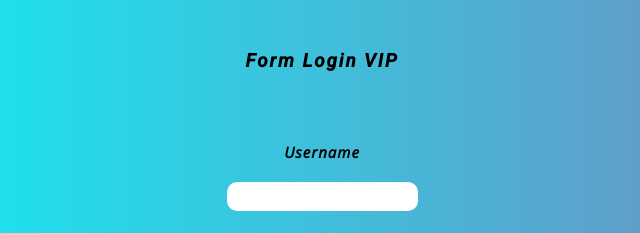
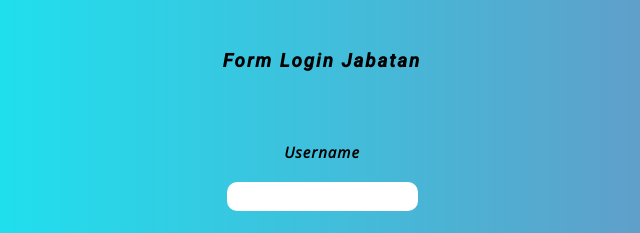
Before and after one commit to JansenYxy/sesi-4, a plain HTML site: page index.html in a window 1280 px wide. Shown: the top 233 px of the page, 318-958 px from the left. Drawn offline with nearby package versions, Linux system fonts and the light colour scheme.

Commit message:
change text

```diff
--- a/index.html
+++ b/index.html
@@ -15,7 +15,7 @@
 
 <body>
     <div id="main">
-        <h3 class="title" id="formLogin">Form Login VIP</h3>
+        <h3 class="title" id="formLogin">Form Login Jabatan</h3>
         <h3 class="title1" id="title1">Username</h3>
         <input type="text" id="username">
         <h3 class="title1" id="title2">Password</h3>
```
